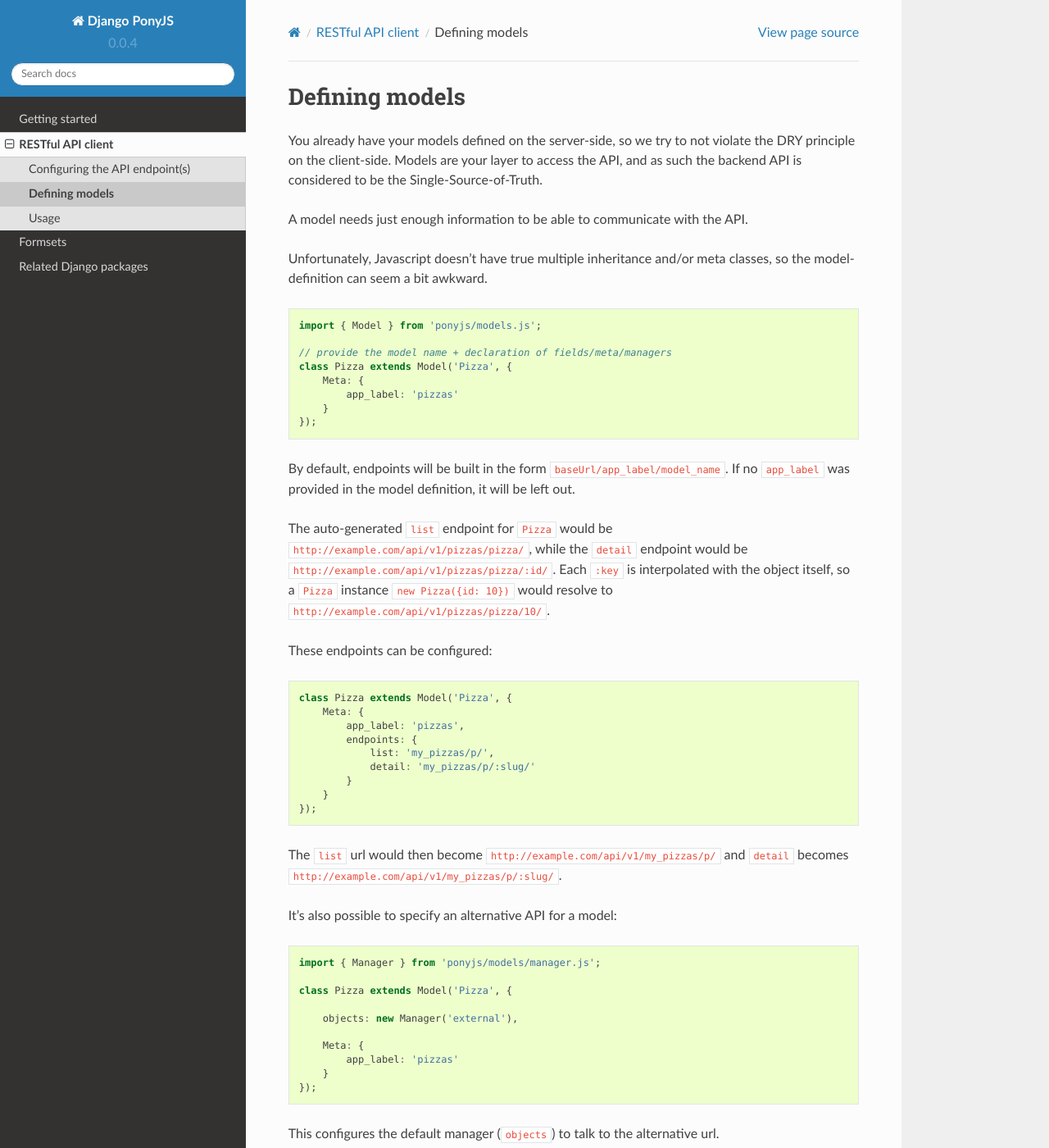
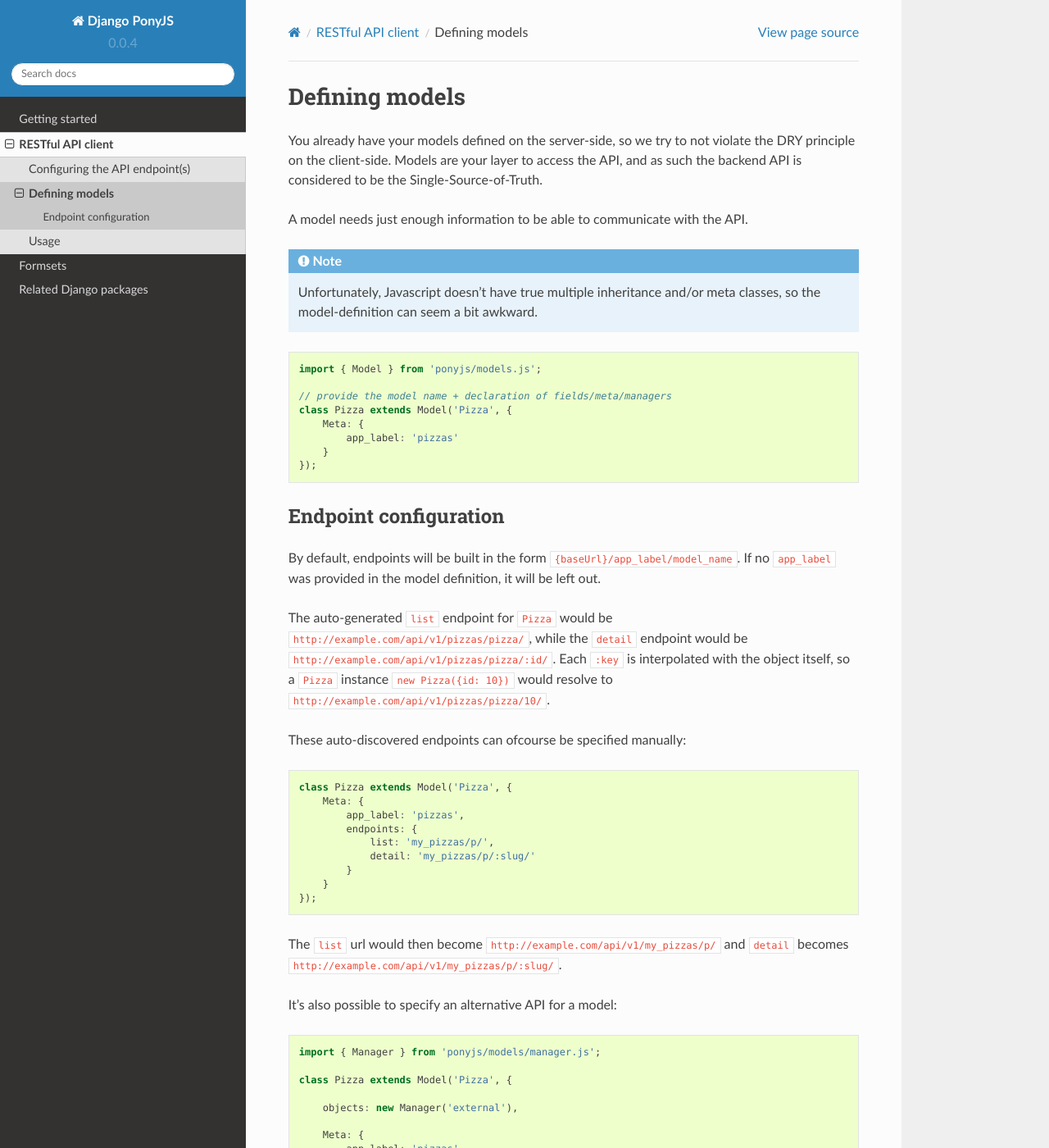
Before and after one commit to sergei-maertens/django-ponyjs, a Sphinx documentation site: the page built from docs/rest_client/models.rst, in a window 1280 px wide and 1400 px high. Shown: the whole window at 82% size. Built offline with Sphinx 7.4.7 and the Read the Docs theme 2.0.0, drawn with Linux system fonts in a browser that asks for light colours.

Commit message:
Add a bit more structure to models documentation

```diff
--- a/docs/rest_client/models.rst
+++ b/docs/rest_client/models.rst
@@ -11,8 +11,9 @@ Single-Source-of-Truth.
 
 A model needs just enough information to be able to communicate with the API.
 
-Unfortunately, Javascript doesn't have true multiple inheritance and/or meta
-classes, so the model-definition can seem a bit awkward.
+.. note::
+  Unfortunately, Javascript doesn't have true multiple inheritance and/or meta
+  classes, so the model-definition can seem a bit awkward.
 
 
 .. code-block:: js
@@ -27,7 +28,11 @@ classes, so the model-definition can seem a bit awkward.
    });
 
 
-By default, endpoints will be built in the form ``baseUrl/app_label/model_name``.
+
+Endpoint configuration
+======================
+
+By default, endpoints will be built in the form ``{baseUrl}/app_label/model_name``.
 If no ``app_label`` was provided in the model definition, it will be left out.
 
 The auto-generated ``list`` endpoint for ``Pizza`` would be
@@ -36,7 +41,7 @@ be ``http://example.com/api/v1/pizzas/pizza/:id/``. Each ``:key`` is interpolate
 with the object itself, so a ``Pizza`` instance ``new Pizza({id: 10})`` would
 resolve to ``http://example.com/api/v1/pizzas/pizza/10/``.
 
-These endpoints can be configured:
+These auto-discovered endpoints can ofcourse be specified manually:
 
 .. code-block:: js
 
```
